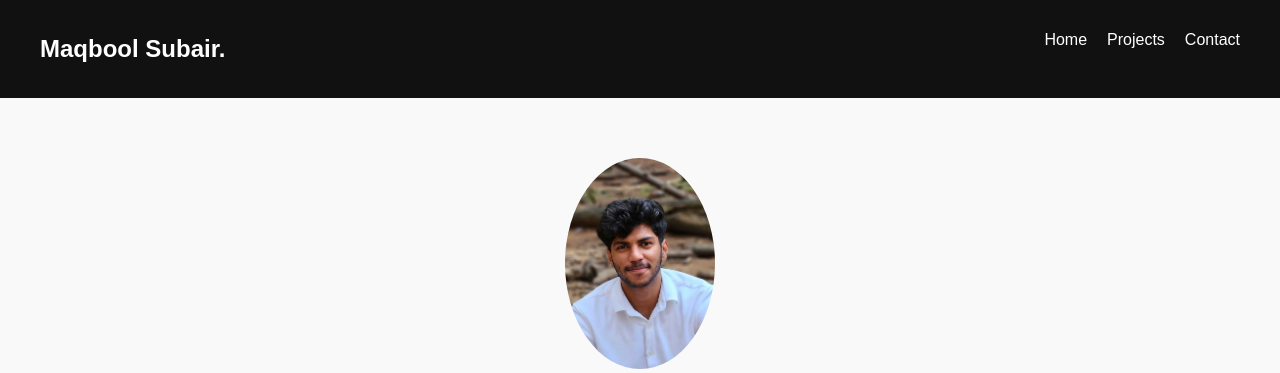
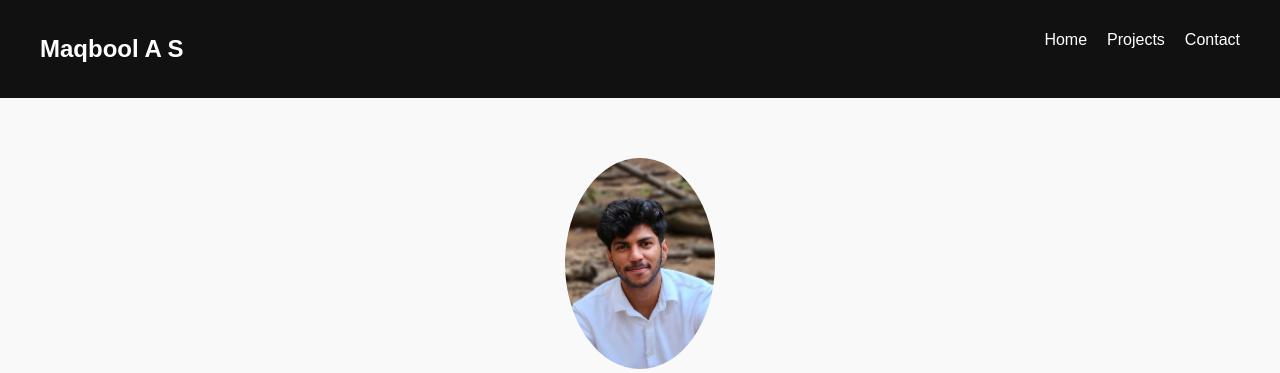
Before and after one commit to maqboolsubair181/learnops, a Flask app: page / in a window 1280 px wide. Shown: the top 373 px of the page. Run offline with Flask 3, Linux system fonts and the light colour scheme.

Commit message:
Update name in header from 'Maqbool Subair' to 'Maqbool A S'

```diff
--- a/Flask_App/templates/base.html
+++ b/Flask_App/templates/base.html
@@ -9,7 +9,7 @@
 <body>
 
 <nav>
-    <h2>Maqbool Subair.</h2>
+    <h2>Maqbool A S</h2>
     <ul>
         <li><a href="/">Home</a></li>
         <li><a href="/projects">Projects</a></li>
```
